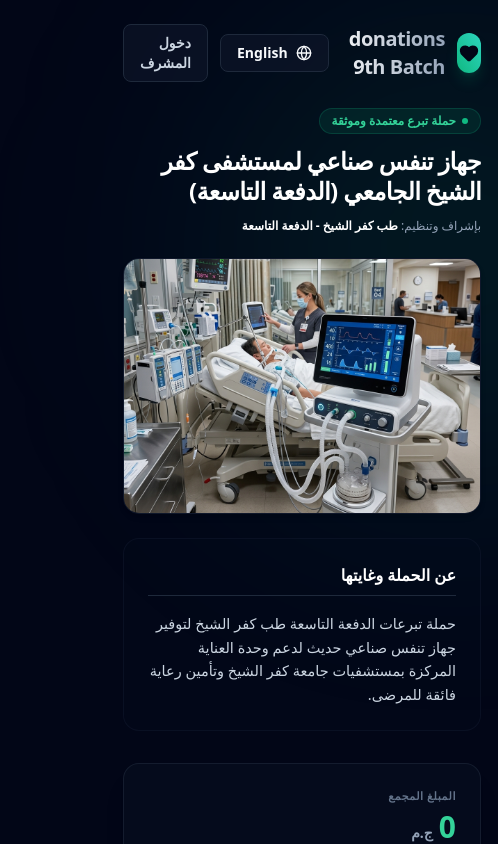
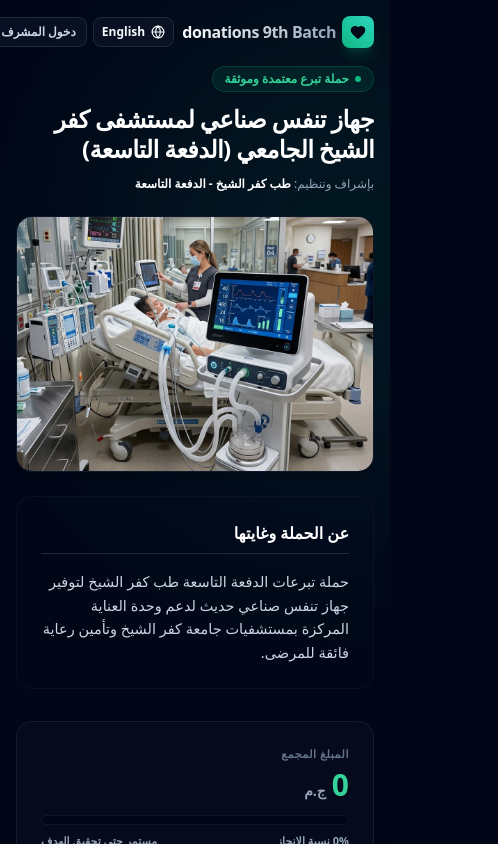
Before and after one commit to aboelkhiermohamed/donations, a Next.js app: page / in a window 390 px wide. Shown: the top 844 px of the page, 498 px wide, since content can reach past the window. Built offline with nearby package versions, Linux system fonts and the light colour scheme; no server answers; the database is empty.

Commit message:
Fix mobile header layout overflow and wrap donor table in scrollbox with sticky headers

```diff
--- a/src/app/page.tsx
+++ b/src/app/page.tsx
@@ -525,28 +525,28 @@ export default function PublicDonationPage() {
   }
 
   return (
-    <div className="min-h-screen relative pb-16 flex flex-col font-sans" dir={dir}>
+    <div className="min-h-screen relative pb-16 flex flex-col font-sans overflow-x-hidden" dir={dir}>
       {/* Background Orbs */}
       <div className="absolute top-0 left-1/4 w-[500px] h-[500px] bg-emerald-500/10 rounded-full blur-[120px] pointer-events-none -z-10" />
       <div className="absolute top-1/3 right-1/4 w-[400px] h-[400px] bg-teal-500/10 rounded-full blur-[100px] pointer-events-none -z-10" />
 
       {/* HEADER NAVBAR */}
-      <header className="w-full max-w-7xl mx-auto px-4 md:px-8 py-6 flex items-center justify-between z-10">
-        <div className="flex items-center gap-3">
-          <div className="w-10 h-10 rounded-xl bg-gradient-to-tr from-emerald-500 to-teal-400 flex items-center justify-center shadow-lg shadow-emerald-500/20">
-            <Heart className="w-5 h-5 text-slate-950 fill-slate-950" />
+      <header className="w-full max-w-7xl mx-auto px-4 md:px-8 py-4 md:py-6 flex flex-row items-center justify-between z-10 gap-2">
+        <div className="flex items-center gap-1.5 md:gap-3">
+          <div className="w-8 h-8 md:w-10 md:h-10 rounded-lg md:rounded-xl bg-gradient-to-tr from-emerald-500 to-teal-400 flex items-center justify-center shadow-lg shadow-emerald-500/20 flex-shrink-0">
+            <Heart className="w-4 h-4 md:w-5 md:h-5 text-slate-950 fill-slate-950" />
           </div>
-          <span className="text-xl font-extrabold tracking-tight bg-clip-text text-transparent bg-gradient-to-r from-white to-slate-400">
+          <span className="text-base md:text-xl font-extrabold tracking-tight bg-clip-text text-transparent bg-gradient-to-r from-white to-slate-400 whitespace-nowrap">
             donations 9th Batch
           </span>
         </div>
 
-        <div className="flex items-center gap-3">
+        <div className="flex items-center gap-1.5 md:gap-3 flex-shrink-0">
           <button
             onClick={toggleLanguage}
-            className="flex items-center gap-2 px-4 py-2 rounded-lg bg-slate-900/60 border border-slate-800 text-sm font-semibold hover:bg-slate-800 transition-colors"
+            className="flex items-center gap-1.5 px-2 md:px-4 py-1.5 md:py-2 rounded-lg bg-slate-900/60 border border-slate-800 text-xs md:text-sm font-semibold hover:bg-slate-800 transition-colors"
           >
-            <Globe className="w-4 h-4 text-emerald-450" />
+            <Globe className="w-3.5 h-3.5 text-emerald-450" />
             <span>{language === 'ar' ? 'English' : 'العربية'}</span>
           </button>
 
@@ -554,14 +554,14 @@ export default function PublicDonationPage() {
             isLoggedIn ? (
               <Link
                 href="/admin/dashboard"
-                className="flex items-center gap-2 px-4 py-2 rounded-lg bg-gradient-to-r from-emerald-500 to-teal-400 text-slate-950 text-sm font-extrabold shadow-md hover:brightness-105 transition-all"
+                className="flex items-center gap-1.5 px-2.5 md:px-4 py-1.5 md:py-2 rounded-lg bg-gradient-to-r from-emerald-500 to-teal-400 text-slate-950 text-xs md:text-sm font-extrabold shadow-md hover:brightness-105 transition-all"
               >
                 <span>{language === 'ar' ? 'لوحة التحكم' : 'Dashboard'}</span>
               </Link>
             ) : (
               <Link
                 href="/admin/login"
-                className="flex items-center gap-2 px-4 py-2 rounded-lg bg-slate-900/60 border border-slate-800 text-sm font-semibold hover:bg-slate-800 transition-colors text-slate-300"
+                className="flex items-center gap-1.5 px-2.5 md:px-4 py-1.5 md:py-2 rounded-lg bg-slate-900/60 border border-slate-800 text-xs md:text-sm font-semibold hover:bg-slate-800 transition-colors text-slate-300"
               >
                 <span>{language === 'ar' ? 'دخول المشرف' : 'Admin Login'}</span>
               </Link>
@@ -1283,15 +1283,15 @@ export default function PublicDonationPage() {
             </p>
           </div>
 
-          <div className="overflow-x-auto rounded-xl border border-slate-900 bg-slate-950/40">
+          <div className="overflow-x-auto rounded-xl border border-slate-900 bg-slate-950/40 max-h-[350px] overflow-y-auto">
             <table className="w-full text-start border-collapse">
               <thead>
-                <tr className="border-b border-slate-900 bg-slate-900/30 text-slate-400 text-xs font-bold">
-                  <th className="px-6 py-3.5 text-start">{language === 'ar' ? 'المتبرع' : 'Donor Name'}</th>
-                  <th className="px-6 py-3.5 text-start">{language === 'ar' ? 'رقم الهاتف' : 'Phone Number'}</th>
-                  <th className="px-6 py-3.5 text-start">{language === 'ar' ? 'المبلغ' : 'Amount'}</th>
-                  <th className="px-6 py-3.5 text-start">{language === 'ar' ? 'طريقة الدفع' : 'Payment Method'}</th>
-                  <th className="px-6 py-3.5 text-start">{language === 'ar' ? 'تاريخ التوثيق' : 'Verification Date'}</th>
+                <tr className="border-b border-slate-900 bg-slate-900/80 text-slate-400 text-xs font-bold sticky top-0 z-10">
+                  <th className="px-6 py-3.5 text-start sticky top-0 bg-slate-950/90 backdrop-blur-sm z-10">{language === 'ar' ? 'المتبرع' : 'Donor Name'}</th>
+                  <th className="px-6 py-3.5 text-start sticky top-0 bg-slate-950/90 backdrop-blur-sm z-10">{language === 'ar' ? 'رقم الهاتف' : 'Phone Number'}</th>
+                  <th className="px-6 py-3.5 text-start sticky top-0 bg-slate-950/90 backdrop-blur-sm z-10">{language === 'ar' ? 'المبلغ' : 'Amount'}</th>
+                  <th className="px-6 py-3.5 text-start sticky top-0 bg-slate-950/90 backdrop-blur-sm z-10">{language === 'ar' ? 'طريقة الدفع' : 'Payment Method'}</th>
+                  <th className="px-6 py-3.5 text-start sticky top-0 bg-slate-950/90 backdrop-blur-sm z-10">{language === 'ar' ? 'تاريخ التوثيق' : 'Verification Date'}</th>
                 </tr>
               </thead>
               <tbody className="divide-y divide-slate-900 text-xs text-slate-300">
```
